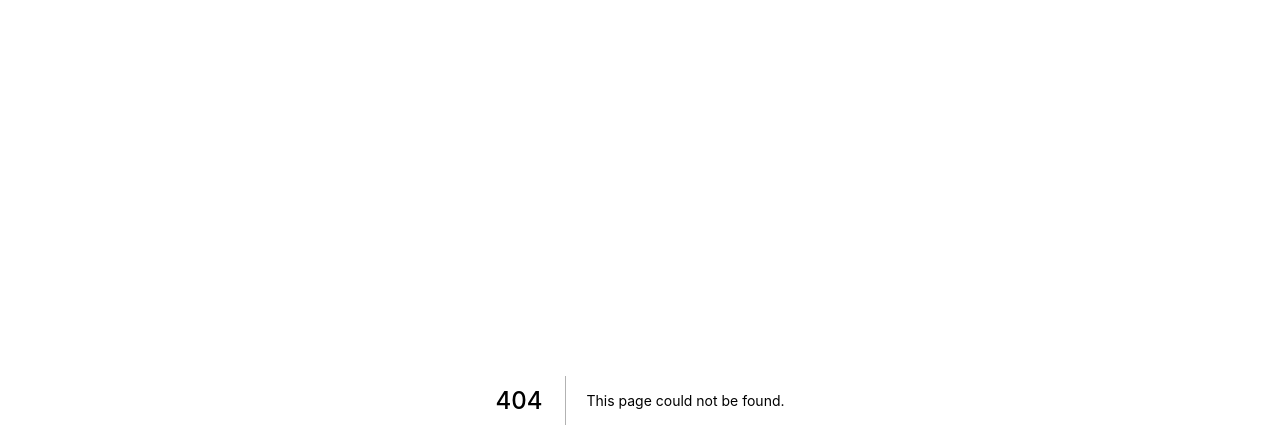
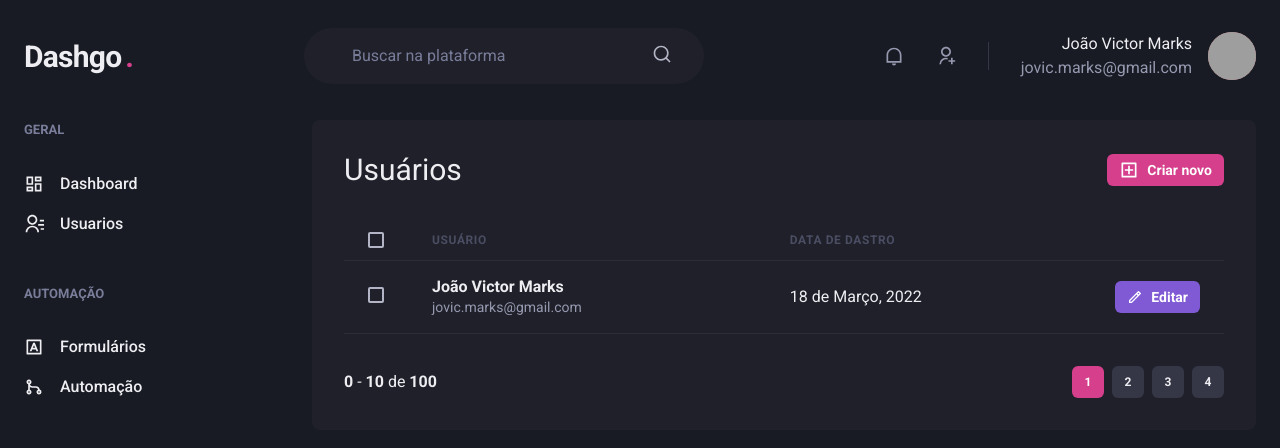
Before and after one commit to JVMarks/dashgo, a Next.js app: page /users in a window 1280 px wide. Before the commit this address had no page. Shown: the top 448 px of the page. Built offline with nearby package versions, Linux system fonts and the light colour scheme; grey boxes are pictures that could not be loaded.

Commit message:
3. User Control

```diff
--- /dev/null
+++ b/src/components/Pagination.tsx
@@ -0,0 +1,70 @@
+import { Box, Button, Stack } from "@chakra-ui/react";
+
+
+export function Pagination() {
+
+  return (
+    <Stack
+      direction="row"
+      mt="8"
+      justify="space-between"
+      align="center"
+      spacing="6"
+    >
+      <Box>
+        <strong>0</strong> - <strong>10</strong> de <strong>100</strong>
+      </Box>
+      <Stack direction="row" spacing="2">
+        <Button
+          size="sm"
+          fontSize="xs"
+          width="4"
+          colorScheme="pink"
+          disabled
+          _disabled={{
+            bgColor: 'pink.500',
+            cursor: 'default',
+          }}
+        >
+          1
+        </Button>
+
+        <Button
+          size="sm"
+          fontSize="xs"
+          width="4"
+          bg="gray.700"
+          _hover={{
+            bg: 'gray.500'
+          }}
+        >
+          2
+        </Button>
+
+        <Button
+          size="sm"
+          fontSize="xs"
+          width="4"
+          bg="gray.700"
+          _hover={{
+            bg: 'gray.500'
+          }}
+        >
+          3
+        </Button>
+
+        <Button
+          size="sm"
+          fontSize="xs"
+          width="4"
+          bg="gray.700"
+          _hover={{
+            bg: 'gray.500'
+          }}
+        >
+          4
+        </Button>
+      </Stack>
+    </Stack>
+  )
+}
--- /dev/null
+++ b/src/pages/users/index.tsx
@@ -0,0 +1,67 @@
+import { Box, Button, Checkbox, Flex, Heading, Icon, Table, Tbody, Td, Text, Th, Thead, Tr } from "@chakra-ui/react";
+import { RiAddBoxLine, RiPencilLine } from "react-icons/ri";
+import { Header } from "../../components/Header";
+import { Pagination } from "../../components/Pagination";
+import { Sidebar } from "../../components/SideBar";
+
+
+
+export default function UserList() {
+
+
+  return (
+    <Box>
+
+      <Header />
+      <Flex w="100%" my="6" maxWidth={1480} mx="auto" px="6">
+        <Sidebar />
+
+        <Box flex="1" borderRadius={8} bg="gray.800" p="8">
+          <Flex mb="8" justify="space-between" align="center">
+            <Heading size="lg" fontWeight="normal">Usuários</Heading>
+
+            <Button as="a" size="sm" fontSize="sm" colorScheme="pink" leftIcon={<Icon as={RiAddBoxLine} fontSize="20" />}>
+              Criar novo
+            </Button>
+          </Flex>
+
+
+          <Table colorScheme="whiteAlpha">
+            <Thead>
+              <Tr>
+                <Th px="6" color="gray.300" width="8">
+                  <Checkbox colorScheme="pink" />
+                </Th>
+                <Th>Usuário</Th>
+                <Th>Data de dastro</Th>
+                <Th width="8"></Th>
+              </Tr>
+            </Thead>
+            <Tbody>
+              <Tr>
+                <Td px="6">
+                  <Checkbox colorScheme="pink" />
+                </Td>
+                <Td>
+                  <Box>
+                    <Text fontWeight="bold">João Victor Marks</Text>
+                    <Text fontSize="sm" color="gray.300">jovic.marks@gmail.com</Text>
+                  </Box>
+                </Td>
+                <Td>18 de Março, 2022</Td>
+                <Td>
+                  <Button as="a" size="sm" fontSize="sm" colorScheme="purple" leftIcon={<Icon as={RiPencilLine} fontSize="16" />}>
+                    Editar
+                  </Button>
+                </Td>
+              </Tr>
+            </Tbody>
+          </Table>
+
+
+          <Pagination/>
+        </Box>
+      </Flex>
+    </Box>
+  )
+}
```
Also changed, not shown: src/pages/users/create.tsx (added, +47 -0 lines).
